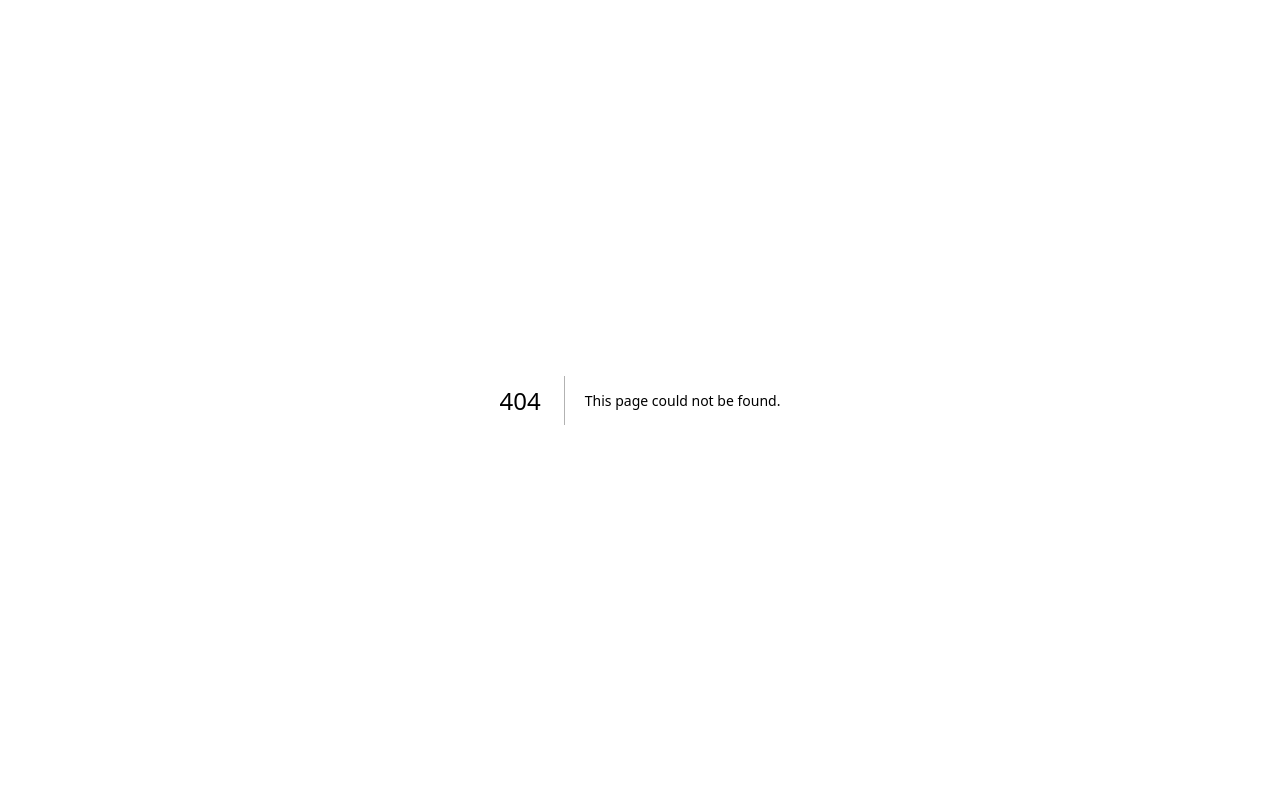
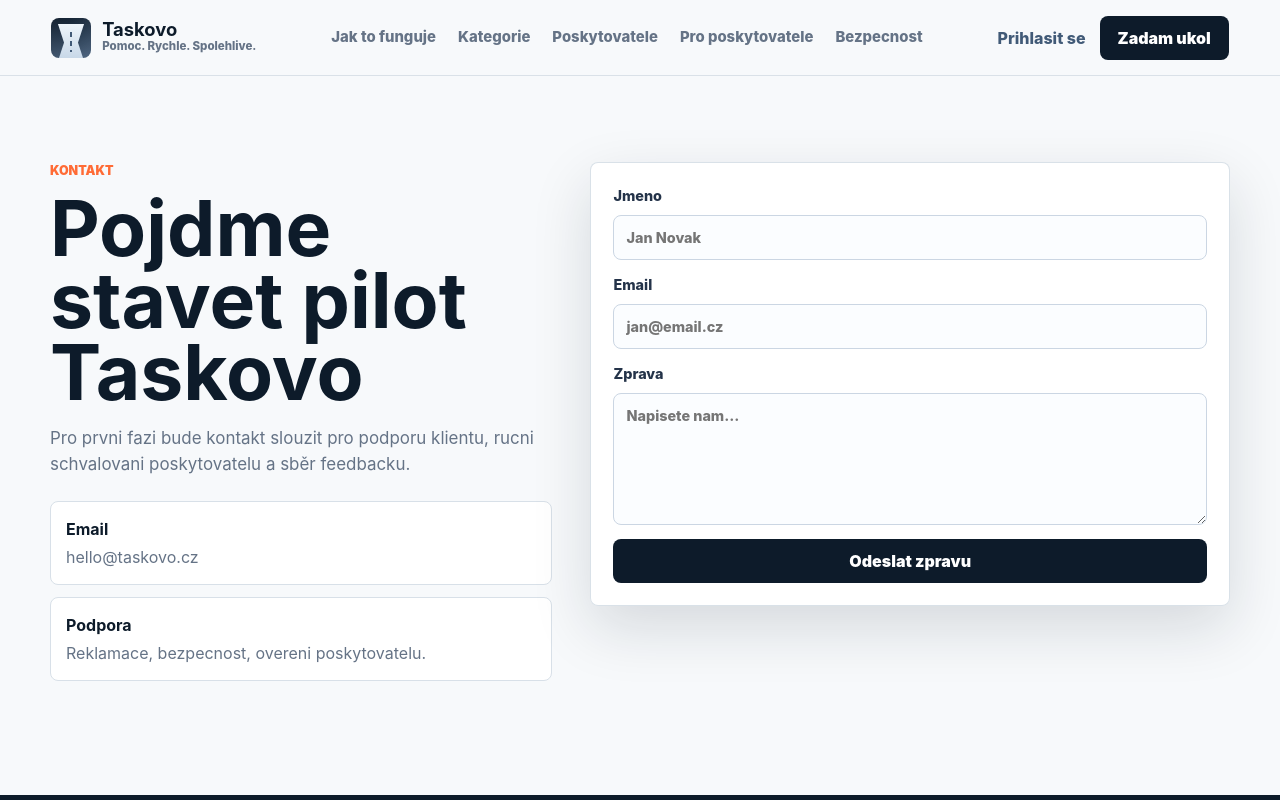
Before and after one commit to kaziodimm/taskovo-app, a Next.js app: page /kontakt in a window 1280 px wide. Before the commit this address had no page. Shown: the top 800 px of the page. Built offline with nearby package versions, Linux system fonts and the light colour scheme.

Commit message:
Add contact page

```diff
--- /dev/null
+++ b/app/kontakt/page.tsx
@@ -0,0 +1,8 @@
+import { Footer } from "@/components/Footer";
+import { Header } from "@/components/Header";
+
+export default function ContactPage() {
+  return (
+    <><Header /><main className="page-shell split"><section className="section-title"><p className="kicker">Kontakt</p><h1 className="page-title">Pojdme stavet pilot Taskovo</h1><p>Pro prvni fazi bude kontakt slouzit pro podporu klientu, rucni schvalovani poskytovatelu a sběr feedbacku.</p><div className="feature-list"><div><strong>Email</strong><span>hello@taskovo.cz</span></div><div><strong>Podpora</strong><span>Reklamace, bezpecnost, overeni poskytovatelu.</span></div></div></section><form className="search-panel"><label>Jmeno<input placeholder="Jan Novak" /></label><label>Email<input placeholder="jan@email.cz" /></label><label>Zprava<textarea rows={5} placeholder="Napisete nam..." /></label><button className="button primary" type="button">Odeslat zpravu</button></form></main><Footer /></>
+  );
+}
```
